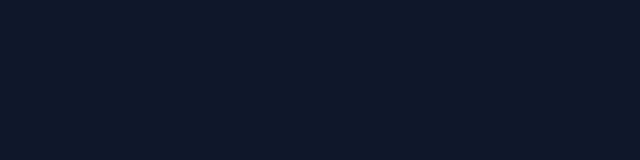
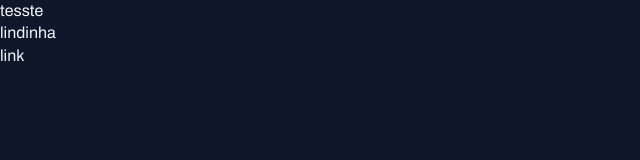
Before and after one commit to leocoelhok/Projeto-Portal-Noticias, a plain HTML site: page index.html in a window 1280 px wide. Shown: the whole page, without its empty margins (0-640 px from the left). Drawn offline with Linux system fonts and the light colour scheme.

Commit message:
aplicando fontes no projeto

```diff
--- a/index.html
+++ b/index.html
@@ -1,12 +1,17 @@
 <!DOCTYPE html>
 <html lang="en">
 <head>
+    <link rel="preconnect" href="https://fonts.googleapis.com">
+    <link rel="preconnect" href="https://fonts.gstatic.com" crossorigin>
     <meta charset="UTF-8">
     <meta name="viewport" content="width=device-width, initial-scale=1.0">
     <title>Portal de Notícias</title>
     <link rel="stylesheet" href="styles/index.css">
+    <link href="https://fonts.googleapis.com/css2?family=Archivo:ital,wght@0,100..900;1,100..900&display=swap" rel="stylesheet">
 </head>
 <body>
-
+    <h1>tesste</h1>
+    <h2>lindinha</h2>
+    <a href="">link</a>
 </body>
 </html>
--- a/styles/global.css
+++ b/styles/global.css
@@ -11,9 +11,31 @@
     --stroke-color: #1E293B;
     --text-color-primary: #F1F5F9;
     --text-color-secondary: #CBD5E1;
+
+    --font-family: 'Archivo', 'sans-serif';
+    --h1: 800 24px/135% var(--font-family);
+    --h2: 800 16px/140% var(--font-family);
+    --h3: 800 14px/140% var(--font-family);
+    --text-span: 600 14px/145% var(--font-family);
+    --text: 400 16px/140% var(--font-family);
+    --text-sm: 400 14px/160% var(--font-family);
 }
 
 body{
+    font: var(--text);
     color: var(--text-color-primary);
     background-color: var(--bg-color);
 }
+
+a {
+    text-decoration: none;
+    color: inherit;
+}
+
+a:hover{
+    color: var(--brand-color-light);
+}
+
+h1, h2, h3{
+    font: inherit;
+}
```
